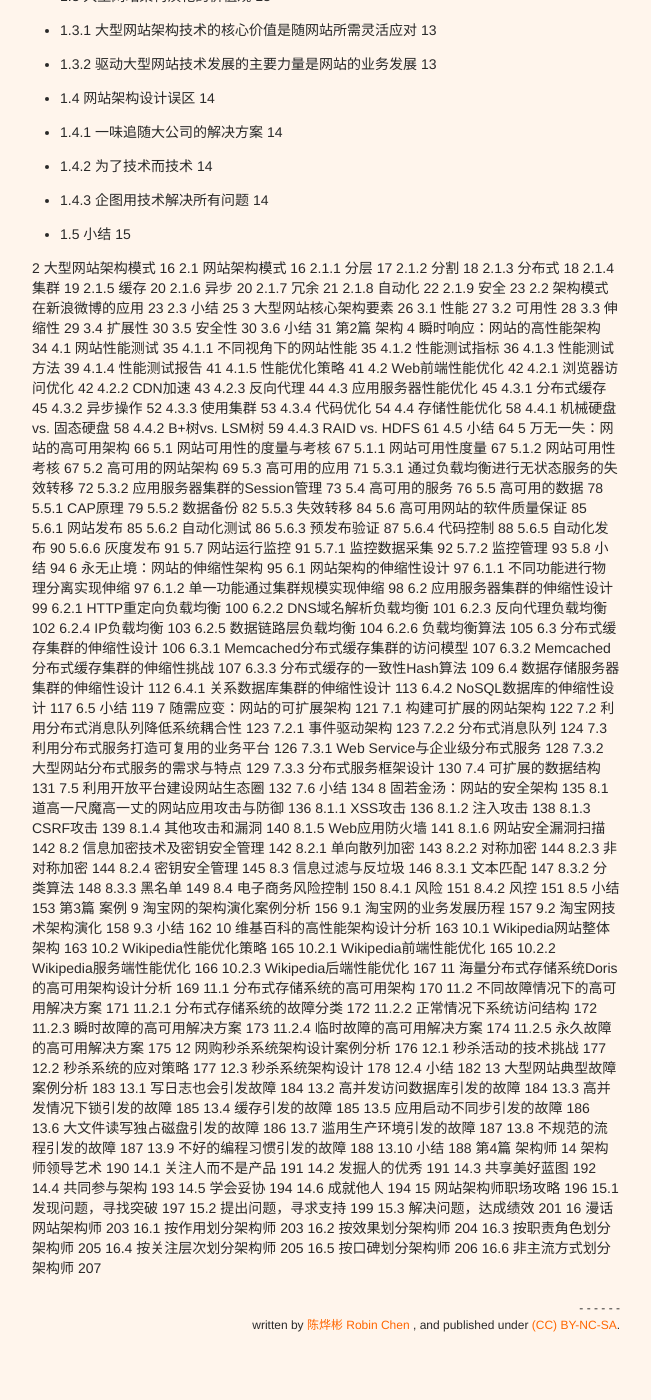
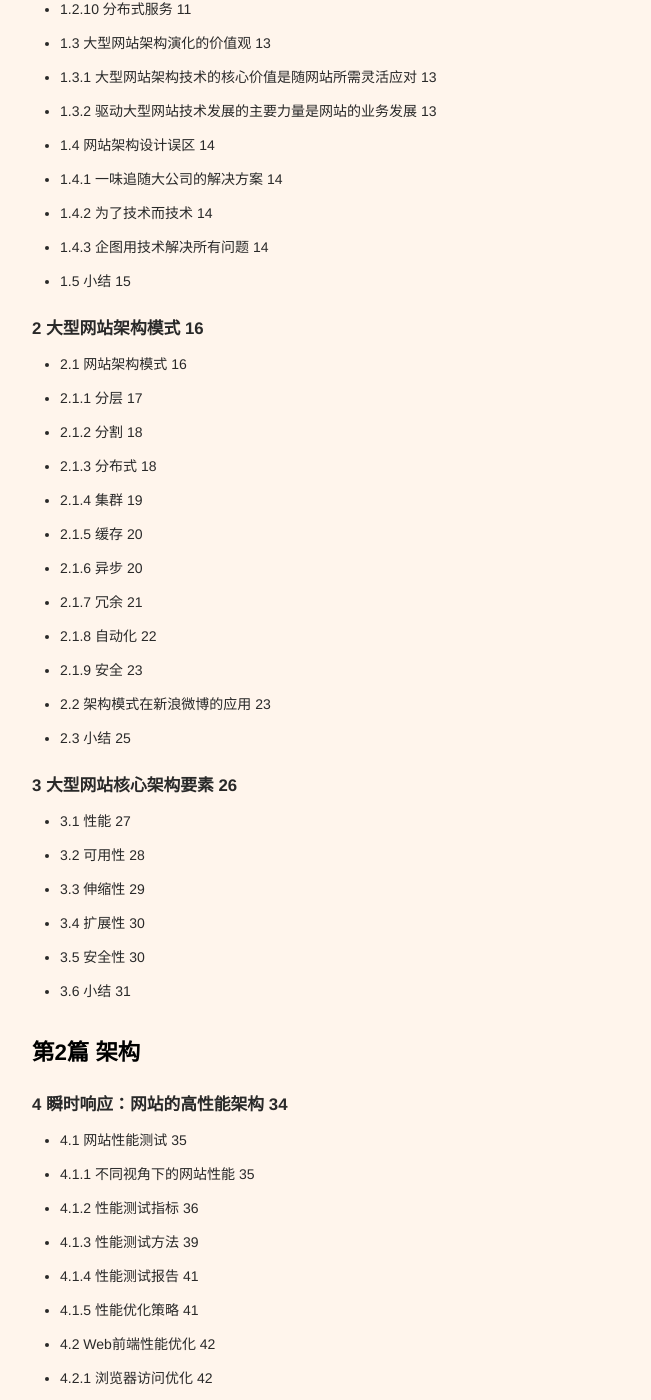
Before and after one commit to xianyuxmu/xianyuxmu.github.io, a Jekyll site: the page built from _posts/2018-05-17-website-architecture.md, in a window 1280 px wide and 1400 px high, scrolled down 758 px. Shown: the whole window, without its empty margins (314-965 px from the left). Built offline with Jekyll 4.4.1, drawn with Linux system fonts in a browser that asks for light colours; comment, search, counter and statistics services are not loaded; some of the changed text lies outside the part shown.

Commit message:
更新格式

```diff
--- a/_posts/2018-05-17-website-architecture.md
+++ b/_posts/2018-05-17-website-architecture.md
@@ -12,9 +12,10 @@ tags:
 
 > 目录来自：[大型网站技术架构](https://book.douban.com/subject/25723064/)
 
-第1篇 概述
+## 第1篇 概述
 
-* 1 大型网站架构演化	2
+### 1 大型网站架构演化	2
+
 * 1.1 大型网站软件系统的特点	3
 * 1.2 大型网站架构演化发展历程	4
 * 1.2.1 初始阶段的网站架构	4
@@ -37,175 +38,205 @@ tags:
 * 1.5 小结	15
 
 
-2 大型网站架构模式	16
-2.1 网站架构模式	16
-2.1.1 分层	17
-2.1.2 分割	18
-2.1.3 分布式	18
-2.1.4 集群	19
-2.1.5 缓存	20
-2.1.6 异步	20
-2.1.7 冗余	21
-2.1.8 自动化	22
-2.1.9 安全	23
-2.2 架构模式在新浪微博的应用	23
-2.3 小结	25
-3 大型网站核心架构要素	26
-3.1 性能	27
-3.2 可用性	28
-3.3 伸缩性	29
-3.4 扩展性	30
-3.5 安全性	30
-3.6 小结	31
-第2篇 架构
-4 瞬时响应：网站的高性能架构	34
-4.1 网站性能测试	35
-4.1.1 不同视角下的网站性能	35
-4.1.2 性能测试指标	36
-4.1.3 性能测试方法	39
-4.1.4 性能测试报告	41
-4.1.5 性能优化策略	41
-4.2 Web前端性能优化	42
-4.2.1 浏览器访问优化	42
-4.2.2 CDN加速	43
-4.2.3 反向代理	44
-4.3 应用服务器性能优化	45
-4.3.1 分布式缓存	45
-4.3.2 异步操作	52
-4.3.3 使用集群	53
-4.3.4 代码优化	54
-4.4 存储性能优化	58
-4.4.1 机械硬盘vs. 固态硬盘	58
-4.4.2 B+树vs. LSM树	59
-4.4.3 RAID vs. HDFS	61
-4.5 小结	64
-5 万无一失：网站的高可用架构	66
-5.1 网站可用性的度量与考核	67
-5.1.1 网站可用性度量	67
-5.1.2 网站可用性考核	67
-5.2 高可用的网站架构	69
-5.3 高可用的应用	71
-5.3.1 通过负载均衡进行无状态服务的失效转移	72
-5.3.2 应用服务器集群的Session管理	73
-5.4 高可用的服务	76
-5.5 高可用的数据	78
-5.5.1 CAP原理	79
-5.5.2 数据备份	82
-5.5.3 失效转移	84
-5.6 高可用网站的软件质量保证	85
-5.6.1 网站发布	85
-5.6.2 自动化测试	86
-5.6.3 预发布验证	87
-5.6.4 代码控制	88
-5.6.5 自动化发布	90
-5.6.6 灰度发布	91
-5.7 网站运行监控	91
-5.7.1 监控数据采集	92
-5.7.2 监控管理	93
-5.8 小结	94
-6 永无止境：网站的伸缩性架构	95
-6.1 网站架构的伸缩性设计	97
-6.1.1 不同功能进行物理分离实现伸缩	97
-6.1.2 单一功能通过集群规模实现伸缩	98
-6.2 应用服务器集群的伸缩性设计	99
-6.2.1 HTTP重定向负载均衡	100
-6.2.2 DNS域名解析负载均衡	101
-6.2.3 反向代理负载均衡	102
-6.2.4 IP负载均衡	103
-6.2.5 数据链路层负载均衡	104
-6.2.6 负载均衡算法	105
-6.3 分布式缓存集群的伸缩性设计	106
-6.3.1 Memcached分布式缓存集群的访问模型	107
-6.3.2 Memcached分布式缓存集群的伸缩性挑战	107
-6.3.3 分布式缓存的一致性Hash算法	109
-6.4 数据存储服务器集群的伸缩性设计	112
-6.4.1 关系数据库集群的伸缩性设计	113
-6.4.2 NoSQL数据库的伸缩性设计	117
-6.5 小结	119
-7 随需应变：网站的可扩展架构	121
-7.1 构建可扩展的网站架构	122
-7.2 利用分布式消息队列降低系统耦合性	123
-7.2.1 事件驱动架构	123
-7.2.2 分布式消息队列	124
-7.3 利用分布式服务打造可复用的业务平台	126
-7.3.1 Web Service与企业级分布式服务	128
-7.3.2 大型网站分布式服务的需求与特点	129
-7.3.3 分布式服务框架设计	130
-7.4 可扩展的数据结构	131
-7.5 利用开放平台建设网站生态圈	132
-7.6 小结	134
-8 固若金汤：网站的安全架构	135
-8.1 道高一尺魔高一丈的网站应用攻击与防御	136
-8.1.1 XSS攻击	136
-8.1.2 注入攻击	138
-8.1.3 CSRF攻击	139
-8.1.4 其他攻击和漏洞	140
-8.1.5 Web应用防火墙	141
-8.1.6 网站安全漏洞扫描	142
-8.2 信息加密技术及密钥安全管理	142
-8.2.1 单向散列加密	143
-8.2.2 对称加密	144
-8.2.3 非对称加密	144
-8.2.4 密钥安全管理	145
-8.3 信息过滤与反垃圾	146
-8.3.1 文本匹配	147
-8.3.2 分类算法	148
-8.3.3 黑名单	149
-8.4 电子商务风险控制	150
-8.4.1 风险	151
-8.4.2 风控	151
-8.5 小结	153
-第3篇 案例
-9 淘宝网的架构演化案例分析	156
-9.1 淘宝网的业务发展历程	157
-9.2 淘宝网技术架构演化	158
-9.3 小结	162
-10 维基百科的高性能架构设计分析	163
-10.1 Wikipedia网站整体架构	163
-10.2 Wikipedia性能优化策略	165
-10.2.1 Wikipedia前端性能优化	165
-10.2.2 Wikipedia服务端性能优化	166
-10.2.3 Wikipedia后端性能优化	167
-11 海量分布式存储系统Doris的高可用架构设计分析	169
-11.1 分布式存储系统的高可用架构	170
-11.2 不同故障情况下的高可用解决方案	171
-11.2.1 分布式存储系统的故障分类	172
-11.2.2 正常情况下系统访问结构	172
-11.2.3 瞬时故障的高可用解决方案	173
-11.2.4 临时故障的高可用解决方案	174
-11.2.5 永久故障的高可用解决方案	175
-12 网购秒杀系统架构设计案例分析	176
-12.1 秒杀活动的技术挑战	177
-12.2 秒杀系统的应对策略	177
-12.3 秒杀系统架构设计	178
-12.4 小结	182
-13 大型网站典型故障案例分析	183
-13.1 写日志也会引发故障	184
-13.2 高并发访问数据库引发的故障	184
-13.3 高并发情况下锁引发的故障	185
-13.4 缓存引发的故障	185
-13.5 应用启动不同步引发的故障	186
-13.6 大文件读写独占磁盘引发的故障	186
-13.7 滥用生产环境引发的故障	187
-13.8 不规范的流程引发的故障	187
-13.9 不好的编程习惯引发的故障	188
-13.10 小结	188
-第4篇 架构师
-14 架构师领导艺术	190
-14.1 关注人而不是产品	191
-14.2 发掘人的优秀	191
-14.3 共享美好蓝图	192
-14.4 共同参与架构	193
-14.5 学会妥协	194
-14.6 成就他人	194
-15 网站架构师职场攻略	196
-15.1 发现问题，寻找突破	197
-15.2 提出问题，寻求支持	199
-15.3 解决问题，达成绩效	201
-16 漫话网站架构师	203
-16.1 按作用划分架构师	203
-16.2 按效果划分架构师	204
-16.3 按职责角色划分架构师	205
-16.4 按关注层次划分架构师	205
-16.5 按口碑划分架构师	206
-16.6 非主流方式划分架构师	207
+### 2 大型网站架构模式	16
+
+* 2.1 网站架构模式	16
+* 2.1.1 分层	17
+* 2.1.2 分割	18
+* 2.1.3 分布式	18
+* 2.1.4 集群	19
+* 2.1.5 缓存	20
+* 2.1.6 异步	20
+* 2.1.7 冗余	21
+* 2.1.8 自动化	22
+* 2.1.9 安全	23
+* 2.2 架构模式在新浪微博的应用	23
+* 2.3 小结	25
+
+### 3 大型网站核心架构要素	26
+
+* 3.1 性能	27
+* 3.2 可用性	28
+* 3.3 伸缩性	29
+* 3.4 扩展性	30
+* 3.5 安全性	30
+* 3.6 小结	31
+
+## 第2篇 架构
+
+###  4 瞬时响应：网站的高性能架构	34
+
+* 4.1 网站性能测试	35
+* 4.1.1 不同视角下的网站性能	35
+* 4.1.2 性能测试指标	36
+* 4.1.3 性能测试方法	39
+* 4.1.4 性能测试报告	41
+* 4.1.5 性能优化策略	41
+* 4.2 Web前端性能优化	42
+* 4.2.1 浏览器访问优化	42
+* 4.2.2 CDN加速	43
+* 4.2.3 反向代理	44
+* 4.3 应用服务器性能优化	45
+* 4.3.1 分布式缓存	45
+* 4.3.2 异步操作	52
+* 4.3.3 使用集群	53
+* 4.3.4 代码优化	54
+* 4.4 存储性能优化	58
+* 4.4.1 机械硬盘vs. 固态硬盘	58
+* 4.4.2 B+树vs. LSM树	59
+* 4.4.3 RAID vs. HDFS	61
+* 4.5 小结	64
+
+###  5 万无一失：网站的高可用架构	66
+
+* 5.1 网站可用性的度量与考核	67
+* 5.1.1 网站可用性度量	67
+* 5.1.2 网站可用性考核	67
+* 5.2 高可用的网站架构	69
+* 5.3 高可用的应用	71
+* 5.3.1 通过负载均衡进行无状态服务的失效转移	72
+* 5.3.2 应用服务器集群的Session管理	73
+* 5.4 高可用的服务	76
+* 5.5 高可用的数据	78
+* 5.5.1 CAP原理	79
+* 5.5.2 数据备份	82
+* 5.5.3 失效转移	84
+* 5.6 高可用网站的软件质量保证	85
+* 5.6.1 网站发布	85
+* 5.6.2 自动化测试	86
+* 5.6.3 预发布验证	87
+* 5.6.4 代码控制	88
+* 5.6.5 自动化发布	90
+* 5.6.6 灰度发布	91
+* 5.7 网站运行监控	91
+* 5.7.1 监控数据采集	92
+* 5.7.2 监控管理	93
+* 5.8 小结	94
+
+### 6 永无止境：网站的伸缩性架构	95
+
+* 6.1 网站架构的伸缩性设计	97
+* 6.1.1 不同功能进行物理分离实现伸缩	97
+* 6.1.2 单一功能通过集群规模实现伸缩	98
+* 6.2 应用服务器集群的伸缩性设计	99
+* 6.2.1 HTTP重定向负载均衡	100
+* 6.2.2 DNS域名解析负载均衡	101
+* 6.2.3 反向代理负载均衡	102
+* 6.2.4 IP负载均衡	103
+* 6.2.5 数据链路层负载均衡	104
+* 6.2.6 负载均衡算法	105
+* 6.3 分布式缓存集群的伸缩性设计	106
+* 6.3.1 Memcached分布式缓存集群的访问模型	107
+* 6.3.2 Memcached分布式缓存集群的伸缩性挑战	107
+* 6.3.3 分布式缓存的一致性Hash算法	109
+* 6.4 数据存储服务器集群的伸缩性设计	112
+* 6.4.1 关系数据库集群的伸缩性设计	113
+* 6.4.2 NoSQL数据库的伸缩性设计	117
+* 6.5 小结	119
+
+### 7 随需应变：网站的可扩展架构	121
+
+* 7.1 构建可扩展的网站架构	122
+* 7.2 利用分布式消息队列降低系统耦合性	123
+* 7.2.1 事件驱动架构	123
+* 7.2.2 分布式消息队列	124
+* 7.3 利用分布式服务打造可复用的业务平台	126
+* 7.3.1 Web Service与企业级分布式服务	128
+* 7.3.2 大型网站分布式服务的需求与特点	129
+* 7.3.3 分布式服务框架设计	130
+* 7.4 可扩展的数据结构	131
+* 7.5 利用开放平台建设网站生态圈	132
+* 7.6 小结	134
+
+### 8 固若金汤：网站的安全架构	135
+
+* 8.1 道高一尺魔高一丈的网站应用攻击与防御	136
+* 8.1.1 XSS攻击	136
+* 8.1.2 注入攻击	138
+* 8.1.3 CSRF攻击	139
+* 8.1.4 其他攻击和漏洞	140
+* 8.1.5 Web应用防火墙	141
+* 8.1.6 网站安全漏洞扫描	142
+* 8.2 信息加密技术及密钥安全管理	142
+* 8.2.1 单向散列加密	143
+* 8.2.2 对称加密	144
+* 8.2.3 非对称加密	144
+* 8.2.4 密钥安全管理	145
+* 8.3 信息过滤与反垃圾	146
+* 8.3.1 文本匹配	147
+* 8.3.2 分类算法	148
+* 8.3.3 黑名单	149
+* 8.4 电子商务风险控制	150
+* 8.4.1 风险	151
+* 8.4.2 风控	151
+* 8.5 小结	153
+
+## 第3篇 案例
+
+###  9 淘宝网的架构演化案例分析	156
+
+* 9.1 淘宝网的业务发展历程	157
+* 9.2 淘宝网技术架构演化	158
+* 9.3 小结	162
+
+###  10 维基百科的高性能架构设计分析	163
+
+* 10.1 Wikipedia网站整体架构	163
+* 10.2 Wikipedia性能优化策略	165
+* 10.2.1 Wikipedia前端性能优化	165
+* 10.2.2 Wikipedia服务端性能优化	166
+* 10.2.3 Wikipedia后端性能优化	167
+
+### 11 海量分布式存储系统Doris的高可用架构设计分析	169
+
+* 11.1 分布式存储系统的高可用架构	170
+* 11.2 不同故障情况下的高可用解决方案	171
+* 11.2.1 分布式存储系统的故障分类	172
+* 11.2.2 正常情况下系统访问结构	172
+* 11.2.3 瞬时故障的高可用解决方案	173
+* 11.2.4 临时故障的高可用解决方案	174
+* 11.2.5 永久故障的高可用解决方案	175
+
+### 12 网购秒杀系统架构设计案例分析	176
+
+* 12.1 秒杀活动的技术挑战	177
+* 12.2 秒杀系统的应对策略	177
+* 12.3 秒杀系统架构设计	178
+* 12.4 小结	182
+* 13 大型网站典型故障案例分析	183
+* 13.1 写日志也会引发故障	184
+* 13.2 高并发访问数据库引发的故障	184
+* 13.3 高并发情况下锁引发的故障	185
+* 13.4 缓存引发的故障	185
+* 13.5 应用启动不同步引发的故障	186
+* 13.6 大文件读写独占磁盘引发的故障	186
+* 13.7 滥用生产环境引发的故障	187
+* 13.8 不规范的流程引发的故障	187
+* 13.9 不好的编程习惯引发的故障	188
+* 13.10 小结	188
+
+## 第4篇 架构师
+
+###  14 架构师领导艺术	190
+
+* 14.1 关注人而不是产品	191
+* 14.2 发掘人的优秀	191
+* 14.3 共享美好蓝图	192
+* 14.4 共同参与架构	193
+* 14.5 学会妥协	194
+* 14.6 成就他人	194
+
+### 15 网站架构师职场攻略	196
+
+* 15.1 发现问题，寻找突破	197
+* 15.2 提出问题，寻求支持	199
+* 15.3 解决问题，达成绩效	201
+
+### 16 漫话网站架构师	203
+
+* 16.1 按作用划分架构师	203
+* 16.2 按效果划分架构师	204
+* 16.3 按职责角色划分架构师	205
+* 16.4 按关注层次划分架构师	205
+* 16.5 按口碑划分架构师	206
+* 16.6 非主流方式划分架构师	207
```
